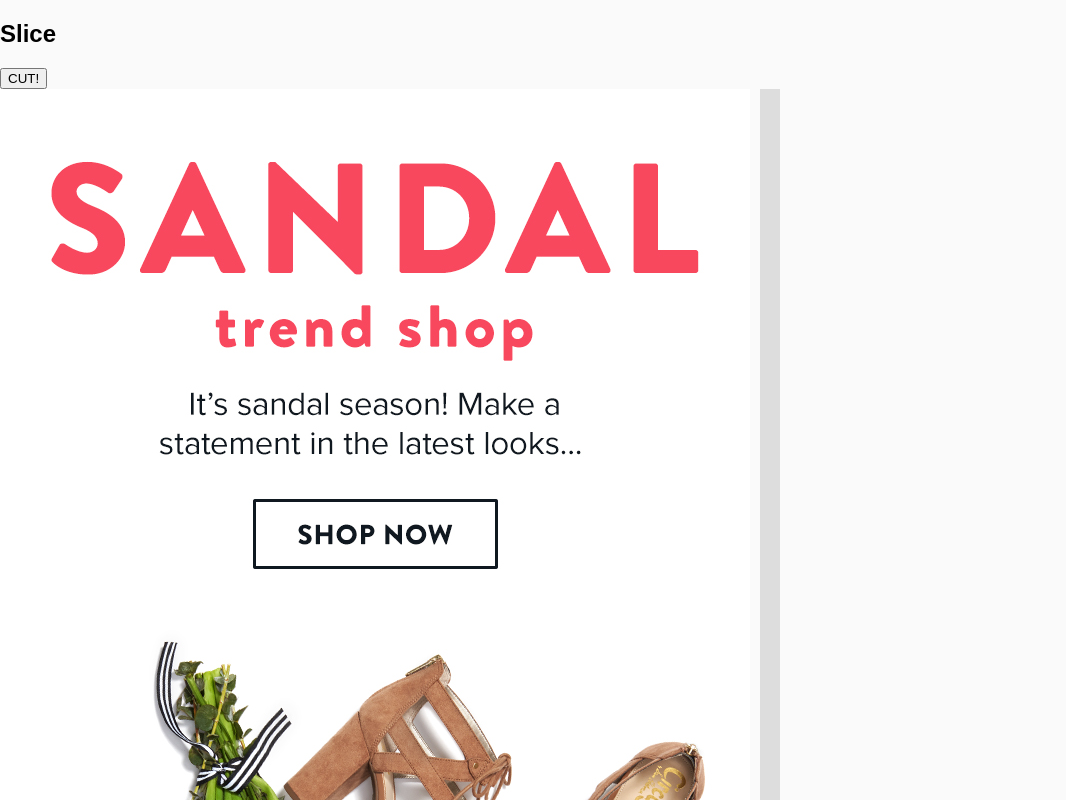
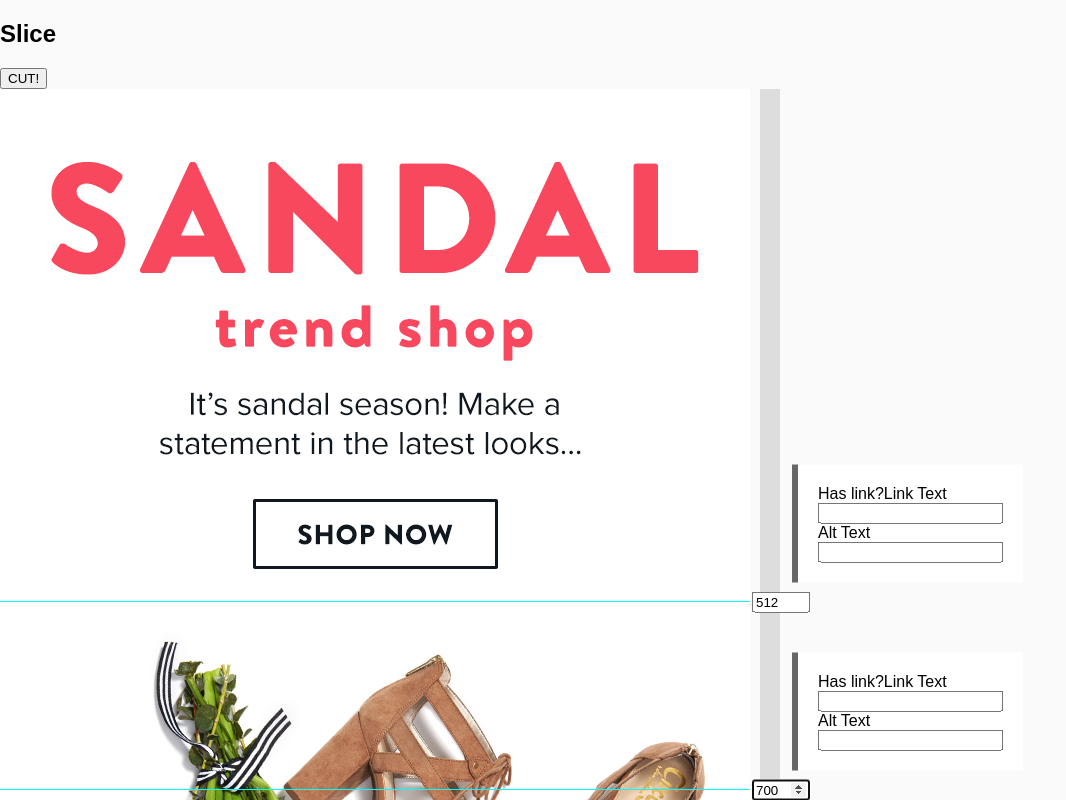
Before and after one commit to tritterskamp/slicer, a React (Create React App) app: page / in a window 1280 px wide. Shown: the top 800 px of the page, without its empty margins (0-1066 px from the left). Built offline with nearby package versions, Linux system fonts and the light colour scheme.

Commit message:
add basic markup for inputs

```diff
--- a/src/Slice.js
+++ b/src/Slice.js
@@ -1,5 +1,6 @@
 import React from 'react';
 import {setSliceValue} from './redux-actions/app-actions.js'
+import SliceTextboxes from './SliceTextboxes'
 
 class Slice extends React.Component {
 
@@ -15,10 +16,11 @@ class Slice extends React.Component {
   }
 
   render() {
+    const {model} = this.props;
     const style = {
       position: "absolute",
       left: 0,
-      top: this.props.y,
+      top: model.y,
       right: 0,
       height: 1,
       borderTop: "1px solid cyan"
@@ -37,9 +39,16 @@ class Slice extends React.Component {
             ref="yInput"
             style={{width:50}}
             type="number"
-            value={this.props.y}
+            value={model.y}
             onChange={this.handleChange.bind(this)}
           />
+
+          <SliceTextboxes
+            hasLink={model.hasLink || false}
+            linkText={model.linkText || ""}
+            altText={model.altText || ""}
+          />
+
         </div>
       </div>
     )
--- /dev/null
+++ b/src/SliceTextboxes.js
@@ -0,0 +1,28 @@
+import React from 'react';
+
+class SliceTextboxes extends React.Component {
+  render() {
+
+    const style = {
+      position:"absolute",
+      bottom: 30,
+      left: 40,
+      background:"#fff",
+      padding: 20,
+      borderLeft: "6px solid #666"
+    };
+
+    return (
+      <div style={style}>
+        <label>Has link?</label>
+
+        <label>Link Text</label>
+        <input />
+        <label>Alt Text</label>
+        <input />
+      </div>
+    )
+  }
+}
+
+export default SliceTextboxes;
--- a/src/Slices.js
+++ b/src/Slices.js
@@ -17,7 +17,7 @@ class Slices extends React.Component {
     return (
       <div style={style}>
         {
-          this.props.slices.map((model, i) => <Slice key={i} id={model._id} y={model.y} />)
+          this.props.slices.map((model, i) => <Slice key={i} id={model._id} model={model} />)
         }
       </div>
     )
--- a/src/init/store.js
+++ b/src/init/store.js
@@ -7,8 +7,18 @@ const store = createStore({
     imageWidth: 0,
     imageHeight: 0,
     slices: {
-      // "a": {y: 512},
-      // "b": {y: 1200},
+      "a": {
+        y: 512,
+        hasLink: false,
+        linkText: "",
+        altText: "Cool Shoes",
+      },
+      "b": {
+        y: 700,
+        hasLink: true,
+        linkText: "http://famousfootwear.com/yep",
+        altText: "Shop Now",
+      },
     }
   }
 });
```
Also changed, not shown: src/CutButton.js (line endings or trailing spaces), 1 other file (tests, documents, lock files or other folders).
